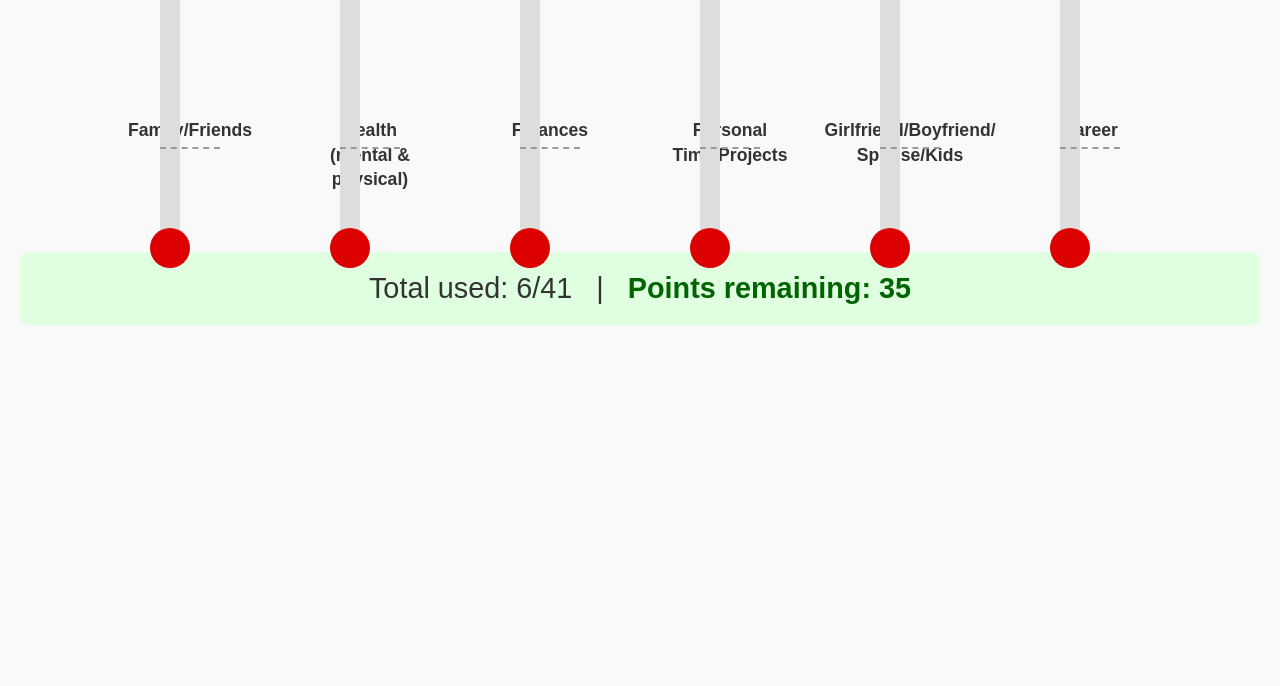
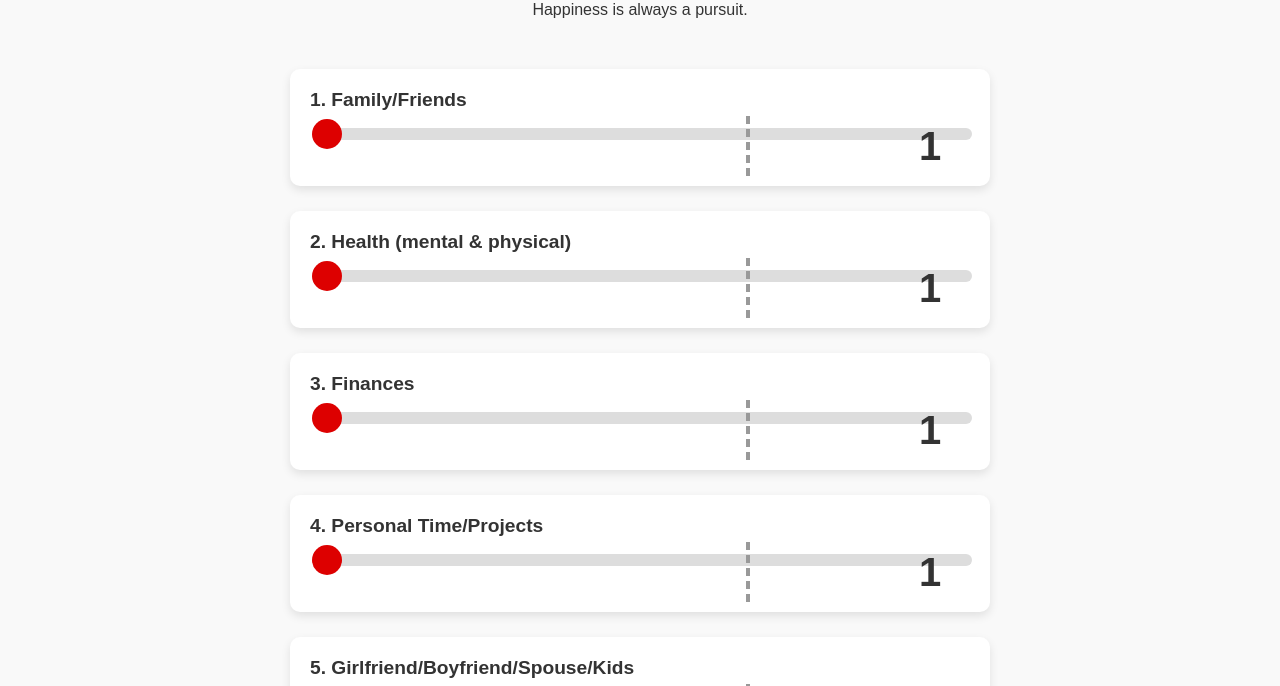
Before and after one commit to CharlesVannelli/6-Facets-to-Life, a plain HTML site: page index.html in a window 1280 px wide. Shown: the part 200-886 px from the top of the page. Before the commit the page ends 800 px from the top, so only its background shows below. Drawn offline with Linux system fonts and the light colour scheme.

Commit message:
Update index.html
Troubleshooting

```diff
--- a/index.html
+++ b/index.html
@@ -7,67 +7,58 @@
   <style>
     body {
       font-family: Arial, sans-serif;
-      margin: 0;
+      max-width: 700px;
+      margin: 40px auto;
       padding: 20px;
       background: #f9f9f9;
       color: #333;
     }
     h1 { text-align: center; margin-bottom: 5px; }
     h2 { text-align: center; margin-top: 0; font-weight: normal; font-size: 1.3em; color: #555; }
-    p { text-align: center; margin-bottom: 50px; font-size: 1.1em; }
+    p { text-align: center; margin-bottom: 50px; }
 
-    .facets-container {
-      display: flex;
-      flex-wrap: wrap;
-      justify-content: center;
-      gap: 40px;
+    .facet {
+      margin: 25px 0;
+      padding: 20px;
+      background: white;
+      border-radius: 10px;
+      box-shadow: 0 4px 10px rgba(0,0,0,0.1);
+      position: relative;
     }
 
-    .facet {
-      width: 140px;
-      display: flex;
-      flex-direction: column;
-      align-items: center;
-    }
-
-    .slider-wrapper {
-      position: relative;
-      width: 400px; /* This becomes the "height" after rotation */
-      height: 60px;
-      transform: rotate(-90deg);
-      transform-origin: center;
+    label {
+      font-weight: bold;
+      font-size: 1.2em;
+      display: block;
+      margin-bottom: 15px;
     }
 
     .slider-container {
       position: relative;
-      width: 100%;
-      height: 100%;
+      height: 40px;
     }
 
     input[type="range"] {
+      width: 100%;
+      height: 12px;
+      border-radius: 6px;
+      background: #ddd;
+      outline: none;
       -webkit-appearance: none;
-      appearance: none;
-      width: 100%;
-      height: 20px;
-      background: #ddd;
-      border-radius: 10px;
-      outline: none;
-      margin: 0;
     }
 
     input[type="range"]::-webkit-slider-thumb {
       -webkit-appearance: none;
-      appearance: none;
-      width: 40px;
-      height: 40px;
+      width: 30px;
+      height: 30px;
       background: #d00;
       border-radius: 50%;
       cursor: pointer;
     }
 
     input[type="range"]::-moz-range-thumb {
-      width: 40px;
-      height: 40px;
+      width: 30px;
+      height: 30px;
       background: #d00;
       border-radius: 50%;
       cursor: pointer;
@@ -76,39 +67,33 @@
 
     .seven-mark {
       position: absolute;
-      left: calc(30% - 1px); /* 7 on 1-10 scale: (7-1)/(10-1) ≈ 66.67% from min, but inverted direction makes it 30% from left */
-      top: 0;
-      width: 2px;
-      height: 100%;
-      border-left: 2px dashed #999;
+      left: calc((7 - 1) / (10 - 1) * 100%);
+      top: -10px;
+      width: 4px;
+      height: 60px;
+      background: transparent;
+      border-left: 4px dashed #999;
       pointer-events: none;
+      transform: translateX(-50%);
     }
 
     .value {
       position: absolute;
-      top: -60px;
-      left: 50%;
-      transform: translateX(-50%) rotate(90deg);
-      font-size: 2em;
+      right: 0;
+      top: 50%;
+      transform: translateY(-50%);
+      font-size: 2.5em;
       font-weight: bold;
-      width: 60px;
+      width: 80px;
       text-align: center;
-    }
-
-    .label {
-      margin-top: 20px;
-      text-align: center;
-      font-weight: bold;
-      font-size: 1.1em;
-      line-height: 1.4;
     }
 
     #summary {
       text-align: center;
-      font-size: 1.8em;
-      margin: 60px 0 20px;
-      padding: 20px;
-      border-radius: 8px;
+      font-size: 2em;
+      margin: 50px 0;
+      padding: 25px;
+      border-radius: 10px;
       background: #e0ffe0;
     }
 
@@ -132,71 +117,57 @@
   <h2>by Charles Vannelli</h2>
   <p>Rate each facet 1–10 (7 = personal sweet spot).<br>Maximum total = 41 points — perfect harmony (42) is impossible.<br>Happiness is always a pursuit.</p>
 
-  <div class="facets-container">
   <div class="facet">
-      <div class="value" id="family-value">1</div>
-      <div class="slider-wrapper">
+    <label>1. Family/Friends</label>
     <div class="slider-container">
       <div class="seven-mark"></div>
       <input type="range" id="family" min="1" max="10" value="1">
+      <div class="value" id="family-value">1</div>
     </div>
-      </div>
-      <div class="label">Family/Friends</div>
   </div>
 
   <div class="facet">
-      <div class="value" id="health-value">1</div>
-      <div class="slider-wrapper">
+    <label>2. Health (mental & physical)</label>
     <div class="slider-container">
       <div class="seven-mark"></div>
       <input type="range" id="health" min="1" max="10" value="1">
+      <div class="value" id="health-value">1</div>
     </div>
-      </div>
-      <div class="label">Health<br>(mental & physical)</div>
   </div>
 
   <div class="facet">
-      <div class="value" id="finances-value">1</div>
-      <div class="slider-wrapper">
+    <label>3. Finances</label>
     <div class="slider-container">
       <div class="seven-mark"></div>
       <input type="range" id="finances" min="1" max="10" value="1">
+      <div class="value" id="finances-value">1</div>
     </div>
-      </div>
-      <div class="label">Finances</div>
   </div>
 
   <div class="facet">
-      <div class="value" id="personal-value">1</div>
-      <div class="slider-wrapper">
+    <label>4. Personal Time/Projects</label>
     <div class="slider-container">
       <div class="seven-mark"></div>
       <input type="range" id="personal" min="1" max="10" value="1">
+      <div class="value" id="personal-value">1</div>
     </div>
-      </div>
-      <div class="label">Personal Time/Projects</div>
   </div>
 
   <div class="facet">
-      <div class="value" id="relationship-value">1</div>
-      <div class="slider-wrapper">
+    <label>5. Girlfriend/Boyfriend/Spouse/Kids</label>
     <div class="slider-container">
       <div class="seven-mark"></div>
       <input type="range" id="relationship" min="1" max="10" value="1">
+      <div class="value" id="relationship-value">1</div>
     </div>
-      </div>
-      <div class="label">Girlfriend/Boyfriend/<br>Spouse/Kids</div>
   </div>
 
   <div class="facet">
-      <div class="value" id="career-value">1</div>
-      <div class="slider-wrapper">
+    <label>6. Career</label>
     <div class="slider-container">
       <div class="seven-mark"></div>
       <input type="range" id="career" min="1" max="10" value="1">
-        </div>
-      </div>
-      <div class="label">Career</div>
+      <div class="value" id="career-value">1</div>
     </div>
   </div>
 
```
Lines whose indentation alone changed are shown as unchanged.
